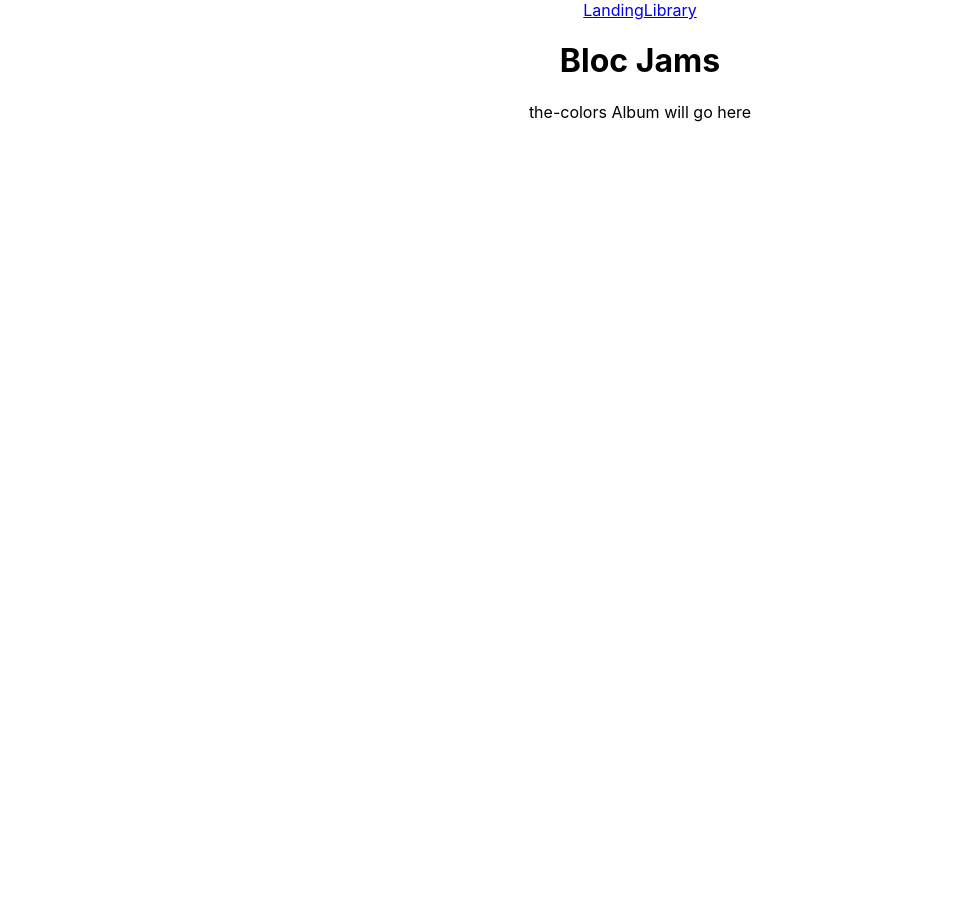
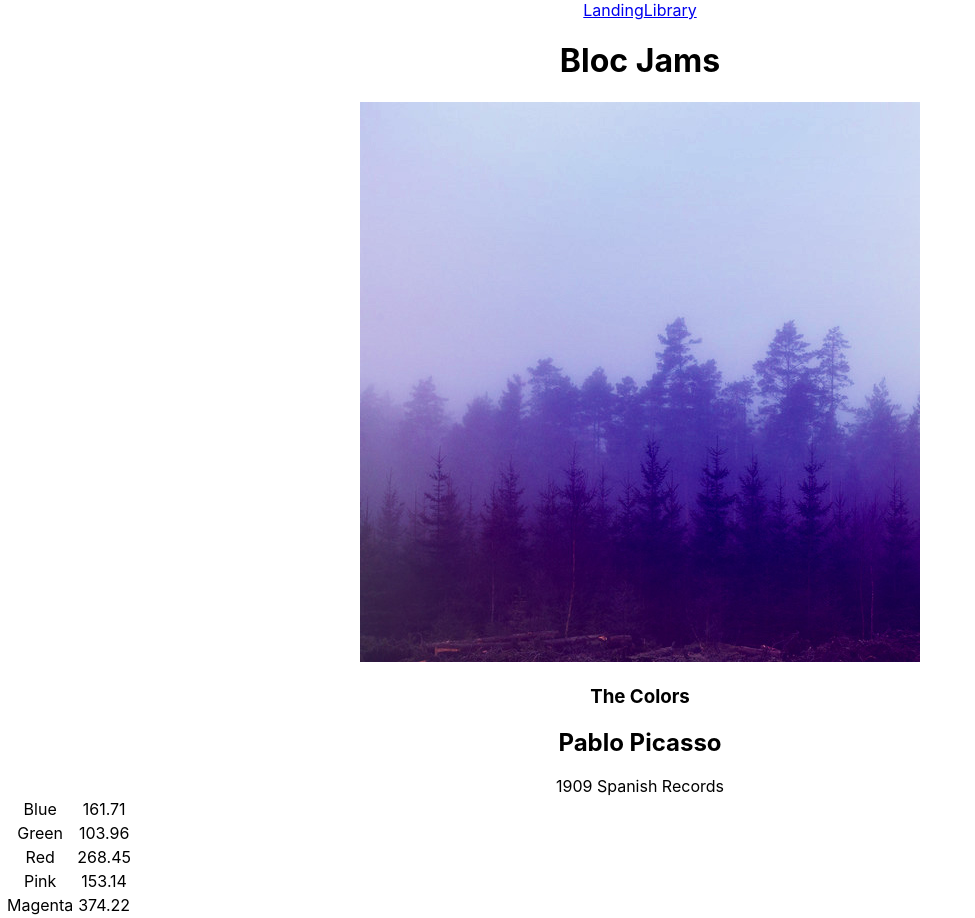
Before and after one commit to Rao6505/bloc-react-jams, a React (Create React App) app: page /album/the-colors in a window 1280 px wide. Shown: the whole page, without its empty margins (0-975 px from the left). Before the commit the page ends 800 px from the top, so only its background shows below. Built offline with nearby package versions, Linux system fonts and the light colour scheme.

Commit message:
Checkpoint 6 CA: Completed

```diff
--- a/src/components/Album.js
+++ b/src/components/Album.js
@@ -1,13 +1,50 @@
 import React, { Component } from 'react';
+import albumData from './../data/albums';
 
 class Album extends Component {
+	constructor(props) {
+		super(props);
+
+		const album = albumData.find(album => {
+			return album.slug === this.props.match.params.slug
+		});
+
+		this.state = {
+			album: album
+		};
+	}
 	render() {
-	  return (
-		<section className="album">
-		  {this.props.match.params.slug} Album will go here
-		</section>
-	  );
+		return (
+			<section className="album">
+				<section id="album-info">
+					<img id="album-cover-art" src={this.state.album.albumCover} alt={this.state.album.title} />
+					<div className="album-details">
+						<h1 id="album-title">{this.state.album.title}</h1>
+						<h2 className="artist">{this.state.album.artist}</h2>
+						<div id="release-info">{this.state.album.releaseInfo}</div>
+					</div>
+				</section>
+				<table id="song-list">
+					<colgroup>
+						<col id="song-number-column" />
+						<col id="song-title-column" />
+						<col id="song-duration-column" />
+					</colgroup>
+					<tbody>
+						{
+							this.state.album.songs.map((song, index) =>
+								<tr key={song.id}>
+									<td> {song.number} </td>
+									<td> {song.title} </td>
+									<td> {song.duration} </td>
+								</tr>
+							)
+						}
+					</tbody>
+				</table>
+			</section>
+		);
 	}
-  }
+}
 
 export default Album;
```
Also changed, not shown: 1 other file (tests, documents, lock files or other folders).
